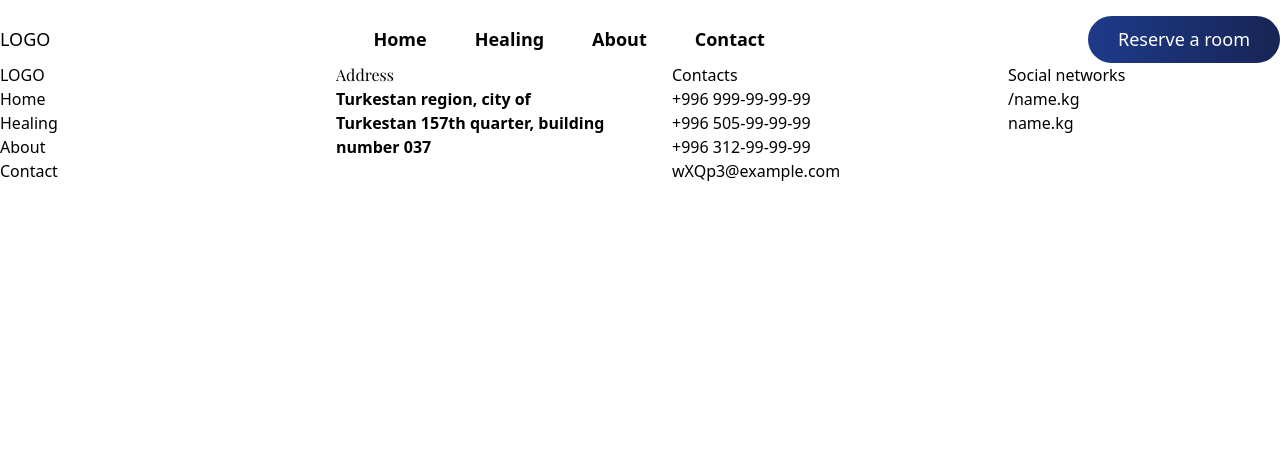
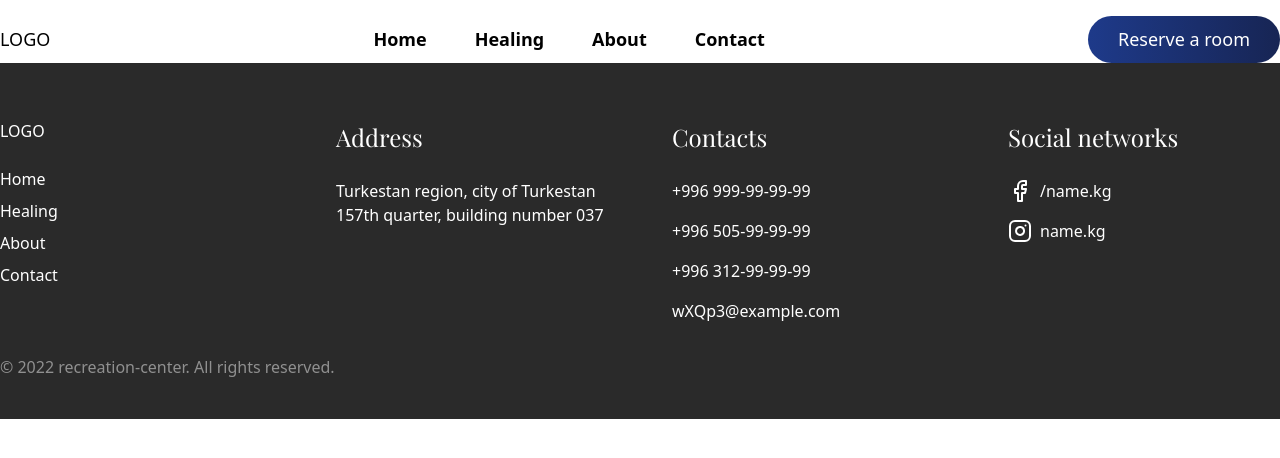
Before and after one commit to bek77g/recreation-center, a Next.js app: page /en in a window 1280 px wide. Shown: the top 458 px of the page. Built offline with nearby package versions, Linux system fonts and the light colour scheme; a web font is replaced by a local one.

Commit message:
add: end footer

```diff
--- a/components/layout/Footer/index.tsx
+++ b/components/layout/Footer/index.tsx
@@ -46,12 +46,12 @@ const contacts: { value: string; type: 'tel' | 'mailto' }[] = [
 
 const socials: { icon: any; href: string; label: string }[] = [
 	{
-		icon: Facebook,
+		icon: <Facebook />,
 		href: 'https://facebook.com',
 		label: '/name.kg',
 	},
 	{
-		icon: Instagram,
+		icon: <Instagram />,
 		href: 'https://instagram.com',
 		label: 'name.kg',
 	},
@@ -61,11 +61,13 @@ export function Footer({}: IFooter) {
 	const t = useTranslations();
 
 	return (
-		<footer className='container'>
-			<div className='grid grid-cols-4 justify-center gap-16'>
+		<footer className='bg-[#2a2a2a] text-white pt-14 pb-10'>
+			<div className='container grid grid-cols-4 justify-center gap-16'>
 				<div>
-					<Logo />
-					<ul>
+					<h3 className='mb-6'>
+						<Logo />
+					</h3>
+					<ul className='flex flex-col gap-y-2'>
 						{navigation.map(item => (
 							<li key={item.name}>
 								<Link href={item.href}>{t(item.title)}</Link>
@@ -74,12 +76,16 @@ export function Footer({}: IFooter) {
 					</ul>
 				</div>
 				<div>
-					<h3 className='font-playfair text-6'>{t('Footer.address.title')}</h3>
-					<p className='text-4 font-semibold'>{t('Footer.address.text')}</p>
+					<h3 className='font-playfair text-[24px] mb-6'>
+						{t('Footer.address.title')}
+					</h3>
+					<p className='text-4'>{t('Footer.address.text')}</p>
 				</div>
 				<div>
-					<h3>{t('Footer.contacts.title')}</h3>
-					<ul>
+					<h3 className='font-playfair text-[24px] mb-6'>
+						{t('Footer.contacts.title')}
+					</h3>
+					<ul className='flex flex-col gap-y-4'>
 						{contacts.map(item => (
 							<li key={item.value}>
 								<a href={`${item.type}:${item.value}`}>{item.value}</a>
@@ -88,16 +94,19 @@ export function Footer({}: IFooter) {
 					</ul>
 				</div>
 				<div>
-					<h3>{t('Footer.socials.title')}</h3>
-					<ul>
+					<h3 className='font-playfair text-[24px] mb-6'>
+						{t('Footer.socials.title')}
+					</h3>
+					<ul className='flex flex-col gap-y-4'>
 						{socials.map(social => (
-							<li key={social.href}>
-								<a href={social.href}>{social.label}</a>
+							<li key={social.href} className='flex items-center gap-2'>
+								{social.icon} <a href={social.href}>{social.label}</a>
 							</li>
 						))}
 					</ul>
 				</div>
 			</div>
+			<p className='container text-[#909090] mt-8'>{t('Footer.copyright')}</p>
 		</footer>
 	);
 }
--- a/messages/en.json
+++ b/messages/en.json
@@ -18,6 +18,7 @@
 		},
 		"socials": {
 			"title": "Social networks"
-		}
+		},
+		"copyright": "© 2022 recreation-center. All rights reserved."
 	}
 }
--- a/messages/ky.json
+++ b/messages/ky.json
@@ -18,6 +18,7 @@
 		},
 		"socials": {
 			"title": "Социалдык тармактар"
-		}
+		},
+		"copyright": "© 2022 recreation-center. Байлыктар жана коргонуу корголо!"
 	}
 }
--- a/messages/ru.json
+++ b/messages/ru.json
@@ -18,6 +18,7 @@
 		},
 		"socials": {
 			"title": "Социальные сети"
-		}
+		},
+		"copyright": "© 2022 recreation-center. Все права защищены."
 	}
 }
```
